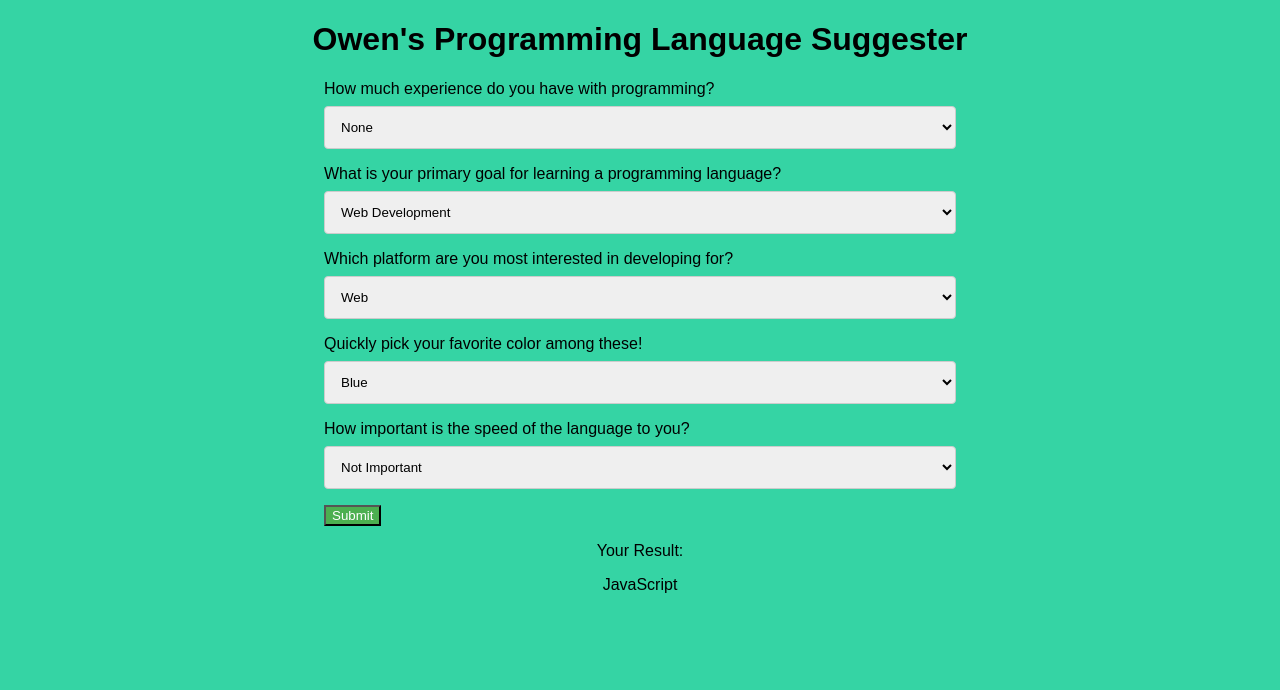
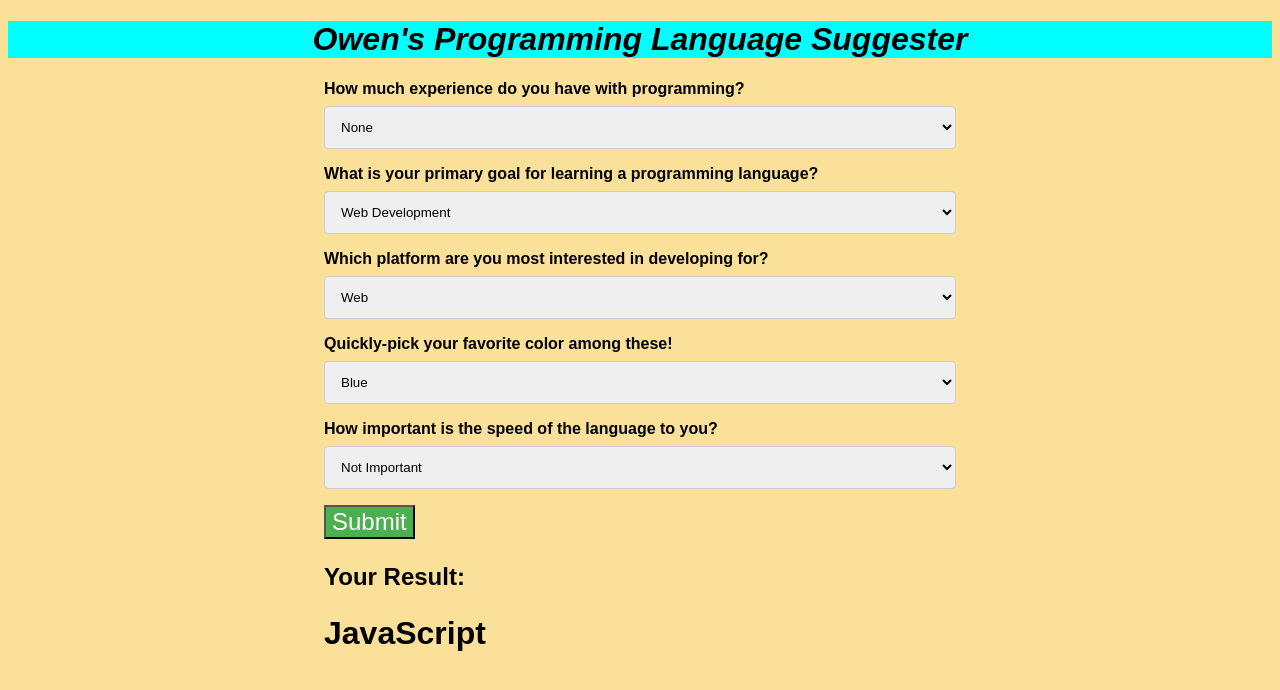
Before and after one commit to osbrown1/Programming-Language-Suggester, a plain HTML site: page index.html in a window 1280 px wide. Both pictures are taken after a click on the button "Submit". Drawn offline with Linux system fonts and the light colour scheme.

Commit message:
Added more styling in css to make webpage more pleasing to the eye, solved bug for result not displaying in javascript using correct function with load.

```diff
--- a/index.html
+++ b/index.html
@@ -6,42 +6,42 @@
     <script src="scripts.js"></script>
   </head>
   <body>
-    <h1>Owen's Programming Language Suggester</h1>
+    <h1><i>Owen's Programming Language Suggester</i></h1>
     <form id="survey-form">
-      <label for="experience">How much experience do you have with programming?</label>
+      <label for="experience"><b>How much experience do you have with programming?</b></label>
       <select id="experience" name="experience">
         <option value="none">None</option>
         <option value="some">Some</option>
         <option value="experienced">Experienced</option>
       </select>
 
-      <label for="goal">What is your primary goal for learning a programming language?</label>
+      <label for="goal"><b>What is your primary goal for learning a programming language?</label>
       <select id="goal" name="goal">
         <option value="web-development">Web Development</option>
         <option value="data-science">Data Science</option>
         <option value="game-development">Game Development</option>
-        <option value="money">money</option>
+        <option value="money">Money!</option>
       </select>
 
-      <label for="platform">Which platform are you most interested in developing for?</label>
+      <label for="platform"><b>Which platform are you most interested in developing for?</b></label>
       <select id="platform" name="platform">
         <option value="web">Web</option>
         <option value="desktop">Desktop</option>
         <option value="mobile">Mobile</option>
       </select>
 
-      <label for="color">Quickly pick your favorite color among these!</label>
+      <label for="color"><b>Quickly-pick your favorite color among these!</b></label>
       <select id="color" name="color">
         <option value="blue">Blue</option>
         <option value="red">Red</option>
         <option value="green">Green</option>
       </select>
 
-      <label for="speed">How important is the speed of the language to you?</label>
+      <label for="speed"><b>How important is the speed of the language to you?</b></label>
       <select id="speed" name="speed">
         <option value="not-important">Not Important</option>
         <option value="somewhat-important">Somewhat Important</option>
-        <option value="super important">Super Important</option>
+        <option value="super important">Super-Duper Important</option>
       </select>
 
       <button id="my_button" type="submit">Submit</button>
--- a/scripts.js
+++ b/scripts.js
@@ -21,10 +21,10 @@ function handleSelect(event) {
   } else {
     suggestion = "Hmm try different options";
   }
-  document. getElementById("result").innerText = suggestion; //TODO replace with update the HTML string
+  document. getElementById("result").innerText = suggestion;
 }
 
-  //make sure the elements are loaded before adding listener
+
     addEventListener("load", function() {
      document.getElementById("survey-form").addEventListener("submit", handleSelect);
    });
--- a/styles.css
+++ b/styles.css
@@ -1,7 +1,7 @@
 body {
   font-family: Arial, sans-serif;
   text-align: center;
-  background-color: rgba(23, 206, 151, 0.868);
+  background-color: rgba(249, 216, 123, 0.772);
 }
 
 form {
@@ -27,9 +27,22 @@ select {
 button {
   background-color: #4CAF50;
   color: white;
-}
+  font-size: x-large;
+  }
 
 
 .hidden {
   display: none;
 }
+
+p {
+  font-size: x-large;
+}
+
+div {
+  font-size: xx-large;
+}
+
+h1 {
+  background-color: aqua;
+}
```
